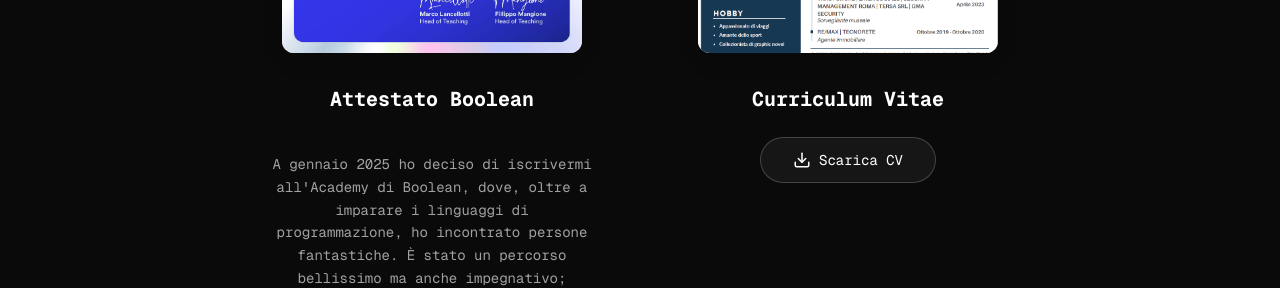
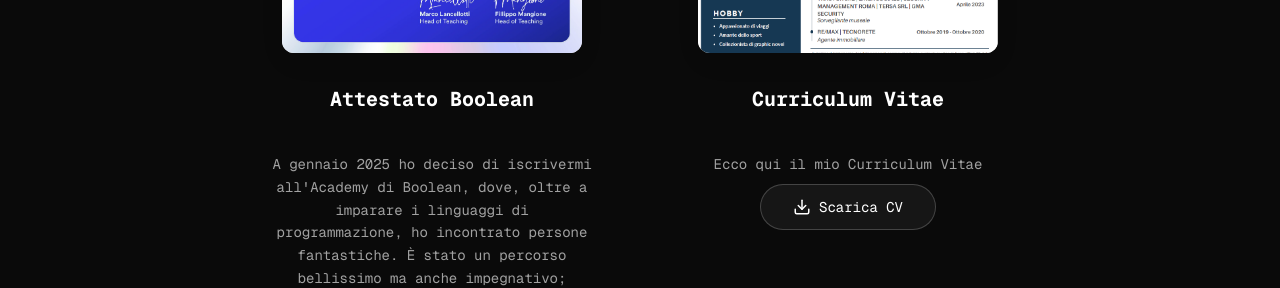
Before and after one commit to VincenzoTulimieri/portfolio-web, a Next.js app: page / in a window 1280 px wide. Shown: the part 1500-1788 px from the top of the page. Built offline with nearby package versions, Linux system fonts and the light colour scheme.

Commit message:
feat: descrizione curriculum

```diff
--- a/app/page.tsx
+++ b/app/page.tsx
@@ -73,7 +73,7 @@
       imgSrc: "/foto-CV.png",
       name: "Curriculum Vitae",
       designation: "HTML, CSS, JavaScript, React js, Bootstrap, Node js, Express, MySQL, TypeScript",
-      description: "Ecco il mio Curriculum Vitae"
+      description: "Ecco qui il mio Curriculum Vitae"
     }
   ]
 
@@ -124,10 +124,13 @@
                   />
                 </div>
                 <h3 className="mt-8 font-mono text-xl font-bold text-white">{myDate[2].name}</h3>
+                <p className="mt-10 font-mono text-sm leading-relaxed text-neutral-400 max-w-[320px] text-center">
+                  {myDate[2].description}
+                </p>
                 <a
                   href="/CV-vincenzo-tulimieri.pdf"
                   download="CV_Vincenzo_Tulimieri.pdf"
-                  className="mt-6 inline-flex items-center justify-center px-8 py-3 border border-white/20 rounded-full bg-white/5 text-white font-mono text-sm hover:bg-white hover:text-black transition-all duration-300 gap-2 group"
+                  className="mt-2 inline-flex items-center justify-center px-8 py-3 border border-white/20 rounded-full bg-white/5 text-white font-mono text-sm hover:bg-white hover:text-black transition-all duration-300 gap-2 group"
                 >
                   <Download size={18} className="group-hover:animate-bounce" />
                   <span>Scarica CV</span>
```
